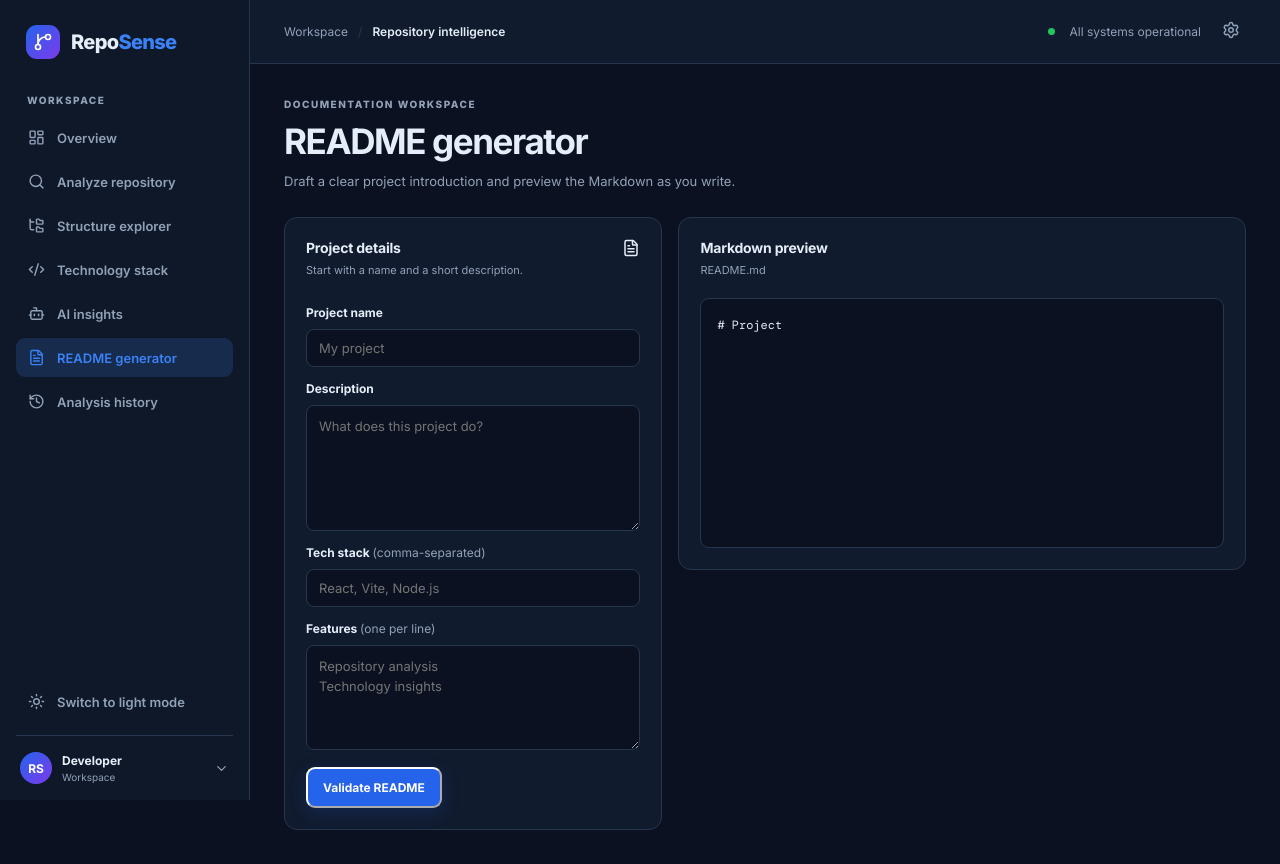
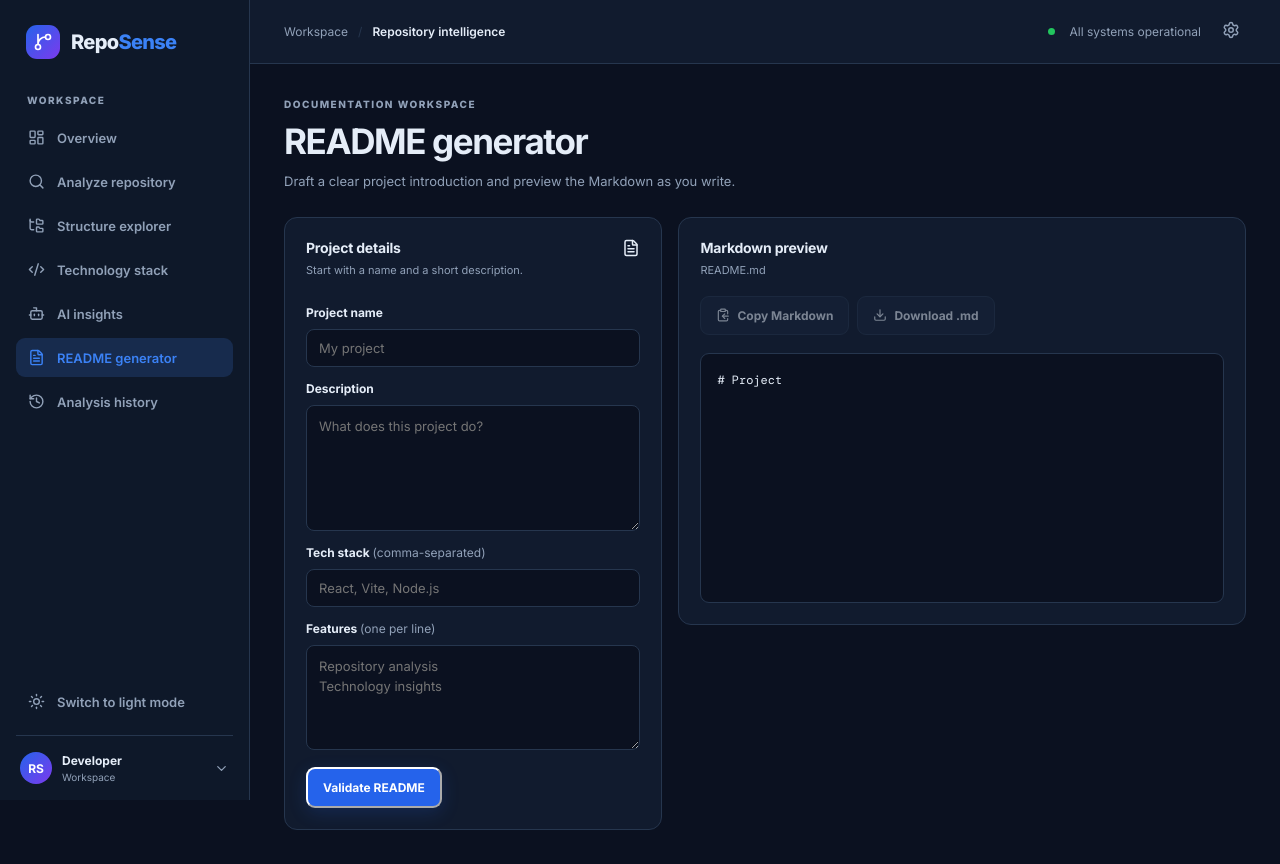
Before and after one commit to praveenprofessional18-maker/RepoSence, a React (Vite) app in the folder frontend/: page /readme in a window 1280 px wide. Built offline with nearby package versions, Linux system fonts and the light colour scheme.

Commit message:
Add README copy and download actions

```diff
--- a/frontend/src/pages/ReadmePage.css
+++ b/frontend/src/pages/ReadmePage.css
@@ -11,4 +11,8 @@
 .readme-validation-success { color:#16a34a; }
 .readme-fields input:focus-visible,.readme-fields textarea:focus-visible { outline:2px solid var(--blue); outline-offset:2px; }
 .readme-preview pre { min-height:250px; margin:18px 0 0; padding:16px; overflow:auto; border:1px solid var(--border); border-radius:9px; background:var(--bg); color:var(--text); font:12px/1.7 'DM Mono',monospace; white-space:pre-wrap; overflow-wrap:anywhere; }
+.readme-export-actions { display:flex; flex-wrap:wrap; gap:8px; margin-top:16px; }
+.readme-export-actions .button-secondary { display:inline-flex; align-items:center; gap:7px; margin:0; cursor:pointer; }
+.readme-export-actions button:disabled { cursor:not-allowed; opacity:.5; }
+.readme-export-message { margin:10px 0 0; color:var(--muted); font-size:11px; }
 @media(max-width:850px) { .readme-layout { grid-template-columns:1fr; } }
--- a/frontend/src/pages/ReadmePage.jsx
+++ b/frontend/src/pages/ReadmePage.jsx
@@ -1,5 +1,5 @@
 import { useMemo, useState } from 'react'
-import { FileText } from 'lucide-react'
+import { ClipboardCopy, Download, FileText } from 'lucide-react'
 import { buildReadmeMarkdown, validateReadmeInput } from '../utils/readmeBuilder'
 import './ReadmePage.css'
 
@@ -10,6 +10,7 @@ export default function ReadmePage() {
   const [features, setFeatures] = useState('')
   const [validationMessage, setValidationMessage] = useState('')
   const [isValidated, setIsValidated] = useState(false)
+  const [exportMessage, setExportMessage] = useState('')
   const markdown = useMemo(() => buildReadmeMarkdown({
     projectName: projectName || 'Project',
     description,
@@ -21,6 +22,7 @@ export default function ReadmePage() {
     setter(event.target.value)
     setIsValidated(false)
     setValidationMessage('')
+    setExportMessage('')
   }
 
   const validateDraft = (event) => {
@@ -28,6 +30,26 @@ export default function ReadmePage() {
     const message = validateReadmeInput({ projectName, description })
     setValidationMessage(message || 'README draft is ready to export.')
     setIsValidated(!message)
+  }
+
+  const copyMarkdown = async () => {
+    try {
+      await navigator.clipboard.writeText(markdown)
+      setExportMessage('Markdown copied to clipboard.')
+    } catch {
+      setExportMessage('Clipboard access is unavailable. Select and copy the preview instead.')
+    }
+  }
+
+  const downloadMarkdown = () => {
+    const filename = projectName.trim().toLowerCase().replace(/[^a-z0-9]+/g, '-').replace(/^-|-$/g, '') || 'readme'
+    const downloadUrl = URL.createObjectURL(new Blob([markdown], { type: 'text/markdown;charset=utf-8' }))
+    const link = document.createElement('a')
+    link.href = downloadUrl
+    link.download = `${filename}.md`
+    link.click()
+    URL.revokeObjectURL(downloadUrl)
+    setExportMessage('README file downloaded.')
   }
 
   return (
@@ -68,6 +90,11 @@ export default function ReadmePage() {
               <p>README.md</p>
             </div>
           </div>
+          <div className="readme-export-actions">
+            <button className="button-secondary" type="button" onClick={copyMarkdown} disabled={!isValidated}><ClipboardCopy size={14} /> Copy Markdown</button>
+            <button className="button-secondary" type="button" onClick={downloadMarkdown} disabled={!isValidated}><Download size={14} /> Download .md</button>
+          </div>
+          {exportMessage && <p className="readme-export-message" role="status">{exportMessage}</p>}
           <pre>{markdown}</pre>
         </section>
       </div>
```
